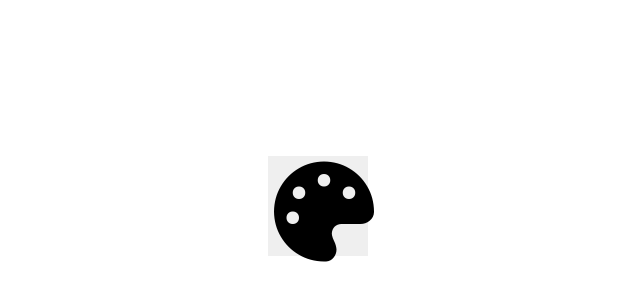
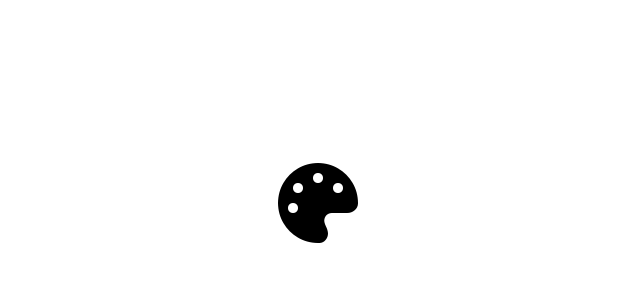
Before and after one commit to PricilaLopez/Website1, a plain HTML site: page changeBackground.html in a window 1280 px wide. Shown: the part 194-494 px from the top of the page, without its empty margins (322-962 px from the left). Drawn offline with Linux system fonts and the light colour scheme.

Commit message:
Mon, Mar 10, 2025, 4:43 PM -07:00

```diff
--- a/css/changeBackground.css
+++ b/css/changeBackground.css
@@ -16,7 +16,8 @@ body {
     width: 100px;
     cursor: pointer;
     position: absolute;
-    font-size: 100px;
+    font-size: 80px;
+    background-color: white;
 }
 
 .btn.active {
```
